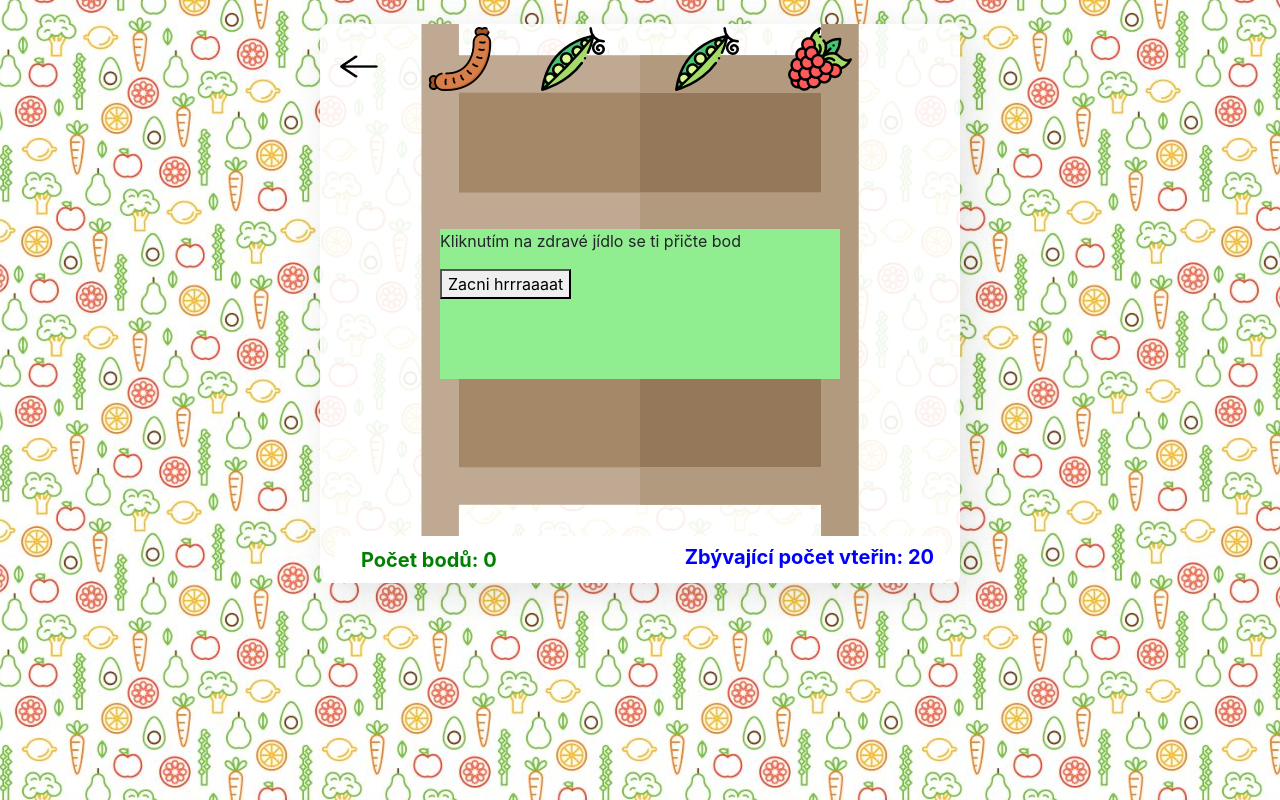
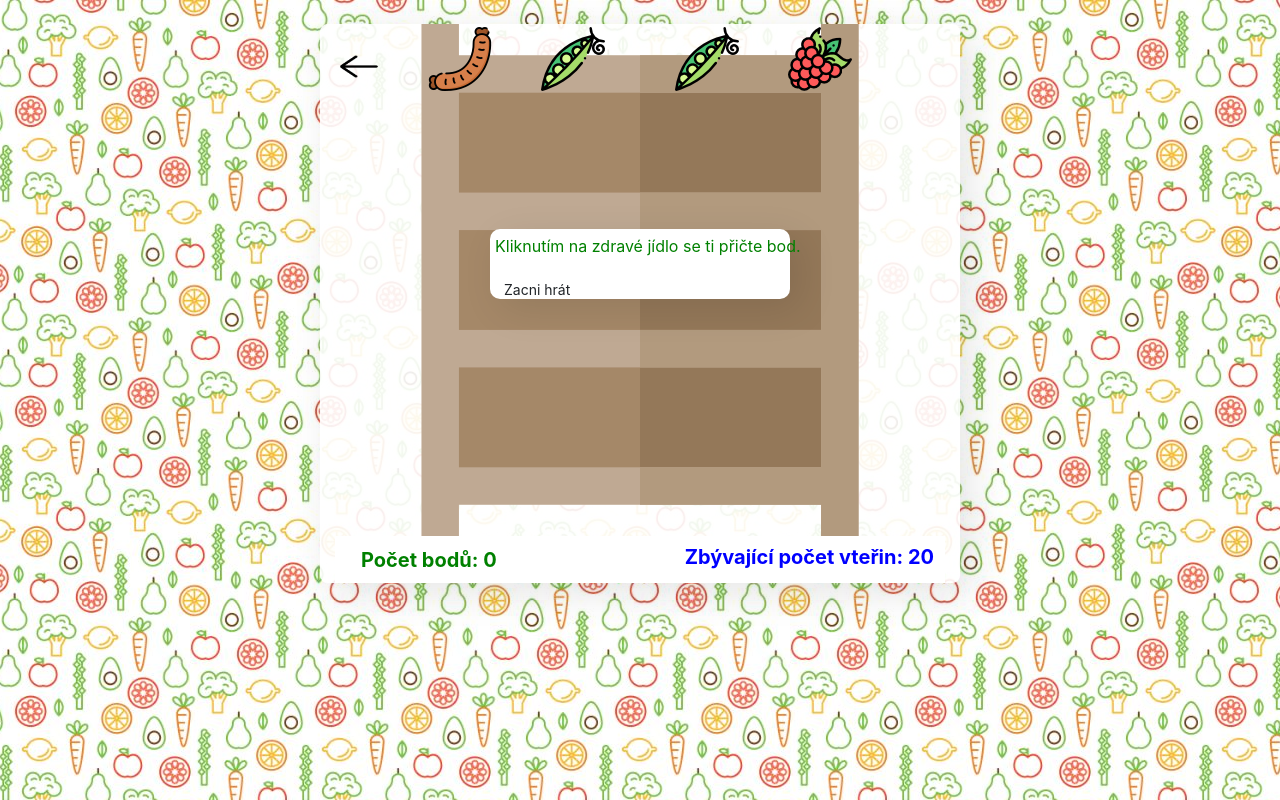
Before and after one commit to AnickaVargova/recepty-hrave-a-zdrave, a Vue app in the folder finalni-projekt/: page /hra1 in a window 1280 px wide. Built offline with nearby package versions, Linux system fonts and the light colour scheme.

Commit message:
Update Hra1.vue

```diff
--- a/finalni-projekt/src/views/Hra1.vue
+++ b/finalni-projekt/src/views/Hra1.vue
@@ -1,8 +1,8 @@
 <template>
   <div class="pozadi overflow-hidden col-lg-6 mx-auto mt-lg-4 mt-0">
     <div class="instrukce" v-if="ukazInstrukce">
-      <p>Kliknutím na zdravé jídlo se ti přičte bod</p>
-      <button @click="stiskOK">Zacni hrrraaaat</button>
+      <p>Kliknutím na zdravé jídlo se ti přičte bod.</p>
+      <button class="btn btn-sm" @click="stiskOK">Zacni hrát</button>
     </div>
 
     <router-link to="/">
@@ -276,13 +276,20 @@ export default {
 <style>
 .instrukce {
   position: absolute;
-  width: 400px;
-  height: 150px;
+  width: 300px;
+  height: 70px;
   top: calc(50% - 75px);
-  left: calc(50% - 200px);
+  left: calc(50% - 150px);
   z-index: 100;
-  background-color: lightgreen;
+  background-color: white;
+  border-radius: 10px;
+  box-shadow: 10px 10px 38px 0px rgba(0, 0, 0, 0.1);
+  padding:5px;
+  color: green;
+
 }
+
+
 .vysledek-text {
   font-size: 25px;
 }
```
